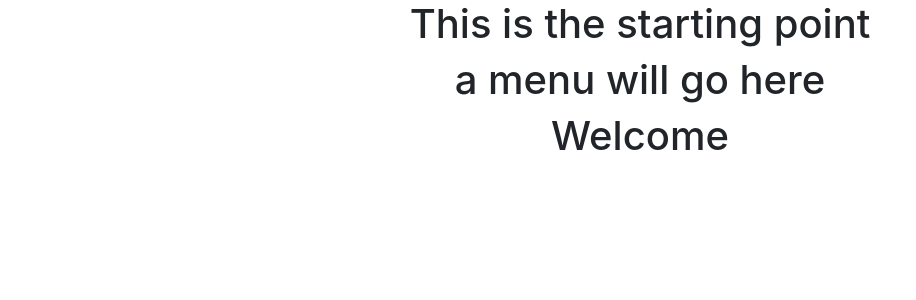
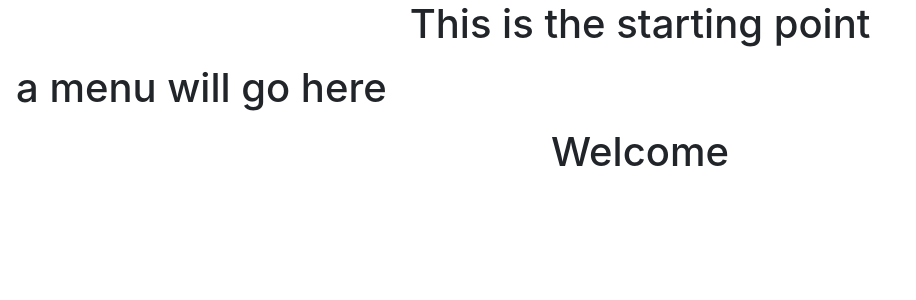
Before and after one commit to jehough/reactproject, a React (Create React App) app in the folder jsfrontend/: page / in a window 1280 px wide. Shown: the top 300 px of the page, without its empty margins (0-916 px from the left). Built offline with nearby package versions, Linux system fonts and the light colour scheme.

Commit message:
setting up bootstrap

```diff
--- a/jsfrontend/public/index.html
+++ b/jsfrontend/public/index.html
@@ -42,4 +42,7 @@
       To create a production bundle, use `npm run build` or `yarn build`.
     -->
   </body>
+  <script src="https://code.jquery.com/jquery-3.4.1.slim.min.js" integrity="sha384-J6qa4849blE2+poT4WnyKhv5vZF5SrPo0iEjwBvKU7imGFAV0wwj1yYfoRSJoZ+n" crossorigin="anonymous"></script>
+<script src="https://cdn.jsdelivr.net/npm/popper.js@1.16.0/dist/umd/popper.min.js" integrity="sha384-Q6E9RHvbIyZFJoft+2mJbHaEWldlvI9IOYy5n3zV9zzTtmI3UksdQRVvoxMfooAo" crossorigin="anonymous"></script>
+<script src="https://stackpath.bootstrapcdn.com/bootstrap/4.4.1/js/bootstrap.min.js" integrity="sha384-wfSDF2E50Y2D1uUdj0O3uMBJnjuUD4Ih7YwaYd1iqfktj0Uod8GCExl3Og8ifwB6" crossorigin="anonymous"></script>
 </html>
--- a/jsfrontend/src/views/components/navbar.js
+++ b/jsfrontend/src/views/components/navbar.js
@@ -3,7 +3,7 @@
 export default class Navbar extends Component {
 
   render(){
-    return(<nav>
+    return(<nav className="navbar navbar-inverse">
       <h1>a menu will go here</h1>
     </nav>)
   }
```
